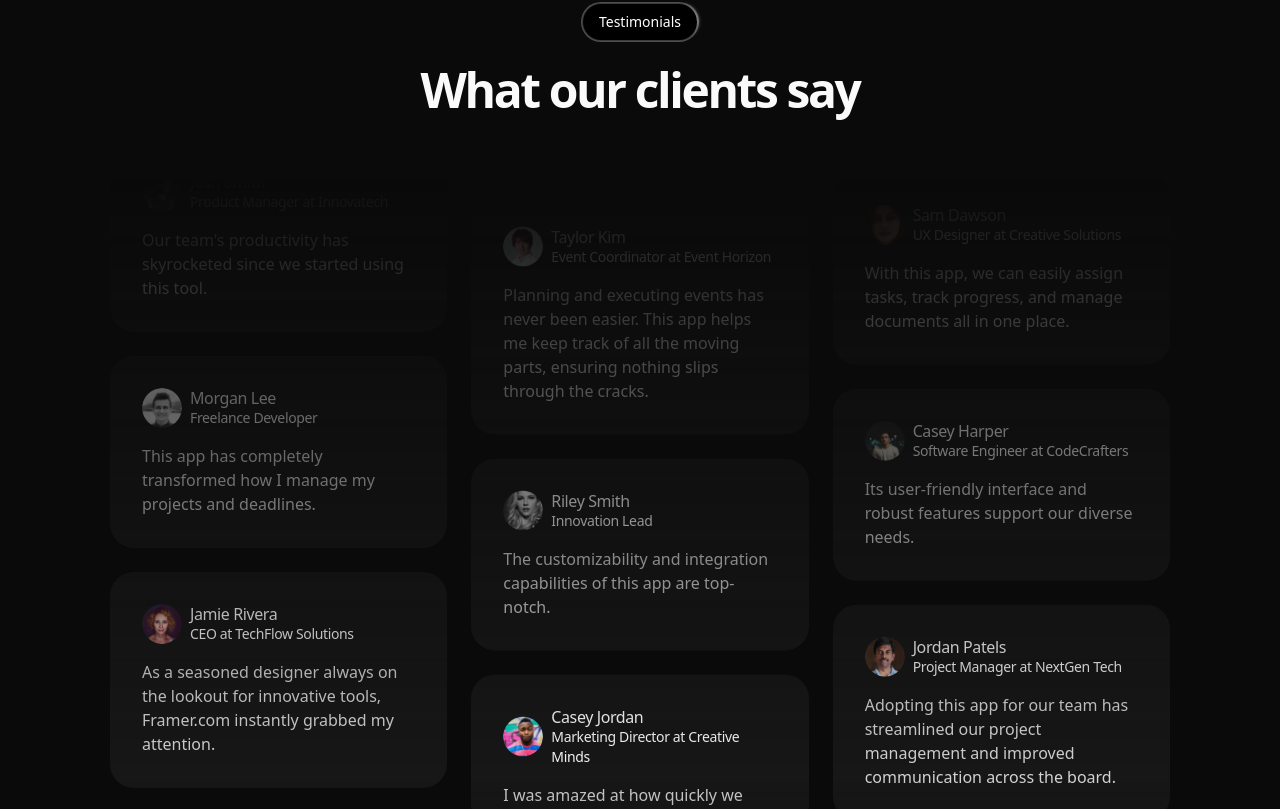
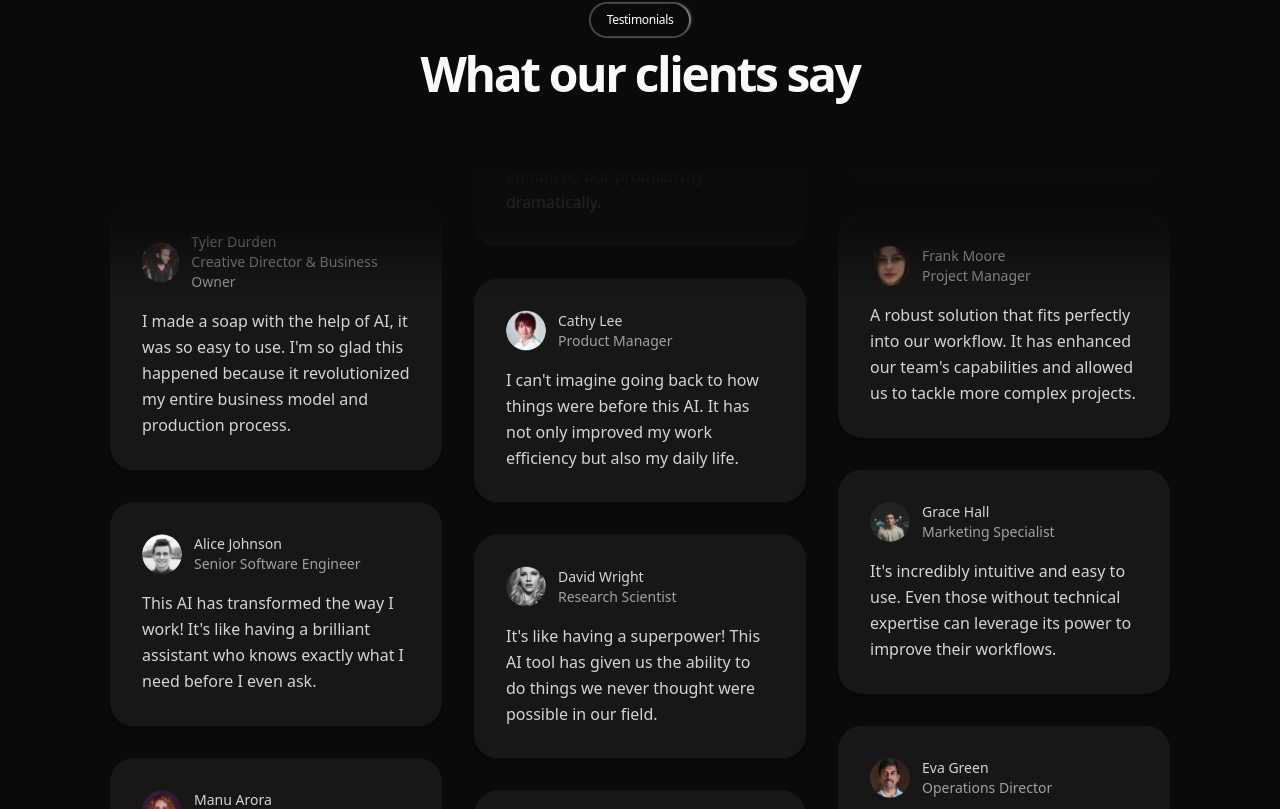
Before and after one commit to abdallanoor/pera-pixel, a Next.js app: page / in a window 1280 px wide. Shown: the part 1311-2120 px from the top of the page. Built offline with nearby package versions, Linux system fonts and the light colour scheme.

Commit message:
feat: update testimonials section

```diff
--- a/app/globals.css
+++ b/app/globals.css
@@ -107,6 +107,9 @@ html {
   }
 }
 @layer components {
+  .section-teg {
+    @apply font-medium text-xs tracking-tight bg-background!;
+  }
   .section-title {
     @apply text-center text-3xl md:text-5xl md:leading-14 font-bold tracking-tighter max-w-2xl;
   }
--- a/data/content.ts
+++ b/data/content.ts
@@ -20,58 +20,76 @@ export const DATA = {
   },
   testimonials: [
     {
-      text: "As a seasoned designer always on the lookout for innovative tools, Framer.com instantly grabbed my attention.",
-      imageSrc: "/avatar-1.png",
-      name: "Jamie Rivera",
-      job: "CEO at TechFlow Solutions",
+      id: "1",
+      name: "Manu Arora",
+      role: "Tech Innovator & Entrepreneur",
+      content:
+        "What a fantastic AI Every AI is, I just love it. It has completely transformed the way I approach problems and develop solutions.",
+      avatar: "/avatar-1.png",
     },
     {
-      text: "Our team's productivity has skyrocketed since we started using this tool. ",
-      imageSrc: "/avatar-2.png",
-      name: "Josh Smith",
-      job: "Product Manager at Innovatech",
+      id: "2",
+      name: "Tyler Durden",
+      role: "Creative Director & Business Owner",
+      content:
+        "I made a soap with the help of AI, it was so easy to use. I'm so glad this happened because it revolutionized my entire business model and production process.",
+      avatar: "/avatar-2.png",
     },
     {
-      text: "This app has completely transformed how I manage my projects and deadlines.",
-      imageSrc: "/avatar-3.png",
-      name: "Morgan Lee",
-      job: "Freelance Developer",
+      id: "3",
+      name: "Alice Johnson",
+      role: "Senior Software Engineer",
+      content:
+        "This AI has transformed the way I work! It's like having a brilliant assistant who knows exactly what I need before I even ask.",
+      avatar: "/avatar-3.png",
     },
     {
-      text: "I was amazed at how quickly we were able to integrate this app into our workflow.",
-      imageSrc: "/avatar-4.png",
-      name: "Casey Jordan",
-      job: "Marketing Director at Creative Minds",
+      id: "4",
+      name: "Bob Smith",
+      role: "Industry Analyst",
+      content:
+        "Absolutely revolutionary, a game-changer for our industry. It has streamlined our processes and enhanced our productivity dramatically.",
+      avatar: "/avatar-4.png",
     },
     {
-      text: "Planning and executing events has never been easier. This app helps me keep track of all the moving parts, ensuring nothing slips through the cracks.",
-      imageSrc: "/avatar-5.png",
-      name: "Taylor Kim",
-      job: "Event Coordinator at Event Horizon",
+      id: "5",
+      name: "Cathy Lee",
+      role: "Product Manager",
+      content:
+        "I can't imagine going back to how things were before this AI. It has not only improved my work efficiency but also my daily life.",
+      avatar: "/avatar-5.png",
     },
     {
-      text: "The customizability and integration capabilities of this app are top-notch.",
-      imageSrc: "/avatar-6.png",
-      name: "Riley Smith",
-      job: "Innovation Lead",
+      id: "6",
+      name: "David Wright",
+      role: "Research Scientist",
+      content:
+        "It's like having a superpower! This AI tool has given us the ability to do things we never thought were possible in our field.",
+      avatar: "/avatar-6.png",
     },
     {
-      text: "Adopting this app for our team has streamlined our project management and improved communication across the board.",
-      imageSrc: "/avatar-7.png",
-      name: "Jordan Patels",
-      job: "Project Manager at NextGen Tech",
+      id: "7",
+      name: "Eva Green",
+      role: "Operations Director",
+      content:
+        "The efficiency it brings is unmatched. It's a vital tool that has helped us cut costs and improve our end product significantly.",
+      avatar: "/avatar-7.png",
     },
     {
-      text: "With this app, we can easily assign tasks, track progress, and manage documents all in one place.",
-      imageSrc: "/avatar-8.png",
-      name: "Sam Dawson",
-      job: "UX Designer at Creative Solutions",
+      id: "8",
+      name: "Frank Moore",
+      role: "Project Manager",
+      content:
+        "A robust solution that fits perfectly into our workflow. It has enhanced our team's capabilities and allowed us to tackle more complex projects.",
+      avatar: "/avatar-8.png",
     },
     {
-      text: "Its user-friendly interface and robust features support our diverse needs.",
-      imageSrc: "/avatar-9.png",
-      name: "Casey Harper",
-      job: "Software Engineer at CodeCrafters",
+      id: "9",
+      name: "Grace Hall",
+      role: "Marketing Specialist",
+      content:
+        "It's incredibly intuitive and easy to use. Even those without technical expertise can leverage its power to improve their workflows.",
+      avatar: "/avatar-9.png",
     },
   ]
 }
--- a/sections/Hero.tsx
+++ b/sections/Hero.tsx
@@ -76,7 +76,7 @@ export default function Hero() {
             Real Estate
           </motion.span>
 
-          {" with Stunning Videos".split(" ").map((word, index) => (
+          {"with Stunning Videos".split(" ").map((word, index) => (
             <motion.span
               key={`after-${index}`}
               initial={{ opacity: 0, filter: "blur(4px)", y: 10 }}
--- a/sections/Testimonials.tsx
+++ b/sections/Testimonials.tsx
@@ -1,96 +1,145 @@
 "use client";
+
+import { motion } from "framer-motion";
+import { memo } from "react";
+import Image from "next/image";
 import { SectionTag } from "@/components/SectionTag";
 import { DATA } from "@/data/content";
-import Image from "next/image";
-import { Fragment, useRef } from "react";
-import { motion, useInView } from "motion/react";
 
-export default function Testimonials() {
-  const ref = useRef(null);
-  const isInView = useInView(ref, { once: true });
+interface Testimonial {
+  id: string;
+  name: string;
+  role: string;
+  content: string;
+  avatar: string;
+}
 
-  const firstColumn = DATA.testimonials.slice(0, 3);
-  const secondColumn = DATA.testimonials.slice(3, 6);
-  const thirdColumn = DATA.testimonials.slice(6, 9);
+interface TestimonialCardProps {
+  testimonial: Testimonial;
+}
 
-  const TestimonialsColumn = (props: {
-    testimonials: typeof DATA.testimonials;
-    duration?: number;
-  }) => (
-    <motion.div
-      animate={{
-        translateY: "-50%",
-      }}
-      transition={{
-        duration: props.duration || 10,
-        ease: "linear",
-        repeat: Infinity,
-        repeatType: "loop",
-      }}
-      className="flex flex-col gap-6 pb-6"
+const TestimonialCard = memo(({ testimonial }: TestimonialCardProps) => (
+  <motion.figure
+    initial={{ opacity: 0, y: 20 }}
+    animate={{ opacity: 1, y: 0 }}
+    viewport={{ once: true }}
+    transition={{ duration: 0.5 }}
+    className="rounded-3xl bg-neutral-900 p-8 shadow-lg"
   >
-      {[...new Array(2)].map((_, index) => (
-        <Fragment key={index}>
-          {props.testimonials.map((testimonial, index) => (
-            <div key={index} className="rounded-3xl p-8 dark:bg-neutral-900">
-              <div className="flex flex-col">
-                <div className="flex items-center gap-2">
+    <div className="flex flex-col items-start">
+      <div className="flex gap-3 items-center">
+        <div className="relative h-10 w-10 rounded-full overflow-hidden">
           <Image
-                    src={testimonial.imageSrc}
+            src={testimonial.avatar || "placeholder-img.png"}
             alt={testimonial.name}
-                    width={40}
-                    height={40}
-                    className="rounded-full"
-                    loading="lazy"
+            fill
+            className="object-cover"
+            sizes="40px"
           />
+        </div>
         <div>
-                    <h3 className="font-medium tracking-tight leading-5">
+          <h3 className="text-sm font-medium text-neutral-300">
             {testimonial.name}
           </h3>
-                    <p className="tracking-tight leading-5 text-sm">
-                      {testimonial.job}
+          <p className="text-sm font-normal text-neutral-400">
+            {testimonial.role}
           </p>
         </div>
       </div>
-                <p className="mt-4 text-neutral-700 dark:text-neutral-300">
-                  {testimonial.text}
+      <p className="text-base text-neutral-300 mt-4 leading-relaxed">
+        {testimonial.content}
       </p>
     </div>
-            </div>
-          ))}
-        </Fragment>
+  </motion.figure>
+));
+
+TestimonialCard.displayName = "TestimonialCard";
+
+interface MarqueeColumnProps {
+  testimonials: Testimonial[];
+  duration?: number;
+  className?: string;
+}
+
+const MarqueeColumn = memo(
+  ({ testimonials, duration = 60, className = "" }: MarqueeColumnProps) => {
+    const duplicatedTestimonials = [...testimonials, ...testimonials];
+
+    return (
+      <div className={`relative overflow-hidden ${className}`}>
+        <motion.div
+          animate={{ y: ["0%", "-50%"] }}
+          transition={{
+            duration,
+            repeat: Infinity,
+            ease: "linear",
+          }}
+          className="space-y-8 py-4"
+        >
+          {duplicatedTestimonials.map((testimonial, index) => (
+            <TestimonialCard
+              key={`${testimonial.id}-${index}`}
+              testimonial={testimonial}
+            />
           ))}
         </motion.div>
+      </div>
+    );
+  }
 );
 
+MarqueeColumn.displayName = "MarqueeColumn";
+
+const testimonials: Testimonial[] = DATA.testimonials;
+
+export default function Testimonials() {
+  const column1 = testimonials.slice(0, 3);
+  const column2 = testimonials.slice(3, 6);
+  const column3 = testimonials.slice(6, 9);
+
   return (
-    <section ref={ref} className="container mx-auto my-14 min-h-screen">
+    <section className="relative my-14">
+      <div className="container mx-auto">
         <motion.div
           initial={{ opacity: 0, y: 20, filter: "blur(4px)" }}
-        animate={isInView ? { opacity: 1, y: 0, filter: "blur(0px)" } : {}}
+          whileInView={{ opacity: 1, y: 0, filter: "blur(0px)" }}
+          viewport={{ once: true }}
           transition={{ duration: 1, delay: 0.2 }}
-        className="flex justify-center flex-col items-center gap-5"
+          className="text-center flex flex-col gap-2 items-center justify-center"
         >
           <SectionTag
             containerClassName="rounded-full"
             as="button"
-          className="flex items-center space-x-2 text-sm"
+            className="section-teg"
           >
             <span>Testimonials</span>
           </SectionTag>
           <h2 className="section-title">What our clients say</h2>
+        </motion.div>
 
         <motion.div
           initial={{ opacity: 0, y: 15 }}
-          animate={isInView ? { opacity: 1, y: 0 } : {}}
+          whileInView={{ opacity: 1, y: 0 }}
+          viewport={{ once: true }}
           transition={{ duration: 0.8, delay: 0.4 }}
-          className="grid grid-cols-1 md:grid-cols-2 lg:grid-cols-3 gap-6 mt-10 max-h-screen overflow-hidden [mask-image:linear-gradient(to_bottom,transparent,black_75%,transparent)]"
+          className="relative mt-14 grid h-[49rem] max-h-[150vh] grid-cols-1 items-start gap-8 overflow-hidden sm:mt-16 md:grid-cols-2 lg:grid-cols-3"
         >
-          <TestimonialsColumn testimonials={firstColumn} duration={15} />
-          <TestimonialsColumn testimonials={secondColumn} duration={19} />
-          <TestimonialsColumn testimonials={thirdColumn} duration={17} />
+          <MarqueeColumn testimonials={column1} duration={20} />
+          <MarqueeColumn
+            testimonials={column2}
+            duration={25}
+            className="hidden md:block"
+          />
+          <MarqueeColumn
+            testimonials={column3}
+            duration={20}
+            className="hidden lg:block"
+          />
+
+          <div className="pointer-events-none absolute inset-x-0 top-0 h-32 bg-gradient-to-b from-background via-background/80 to-transparent z-10" />
+          <div className="pointer-events-none absolute inset-x-0 bottom-0 h-32 bg-gradient-to-t from-background via-background/80 to-transparent z-10" />
         </motion.div>
-      </motion.div>
+      </div>
     </section>
   );
 }
```
Also changed, not shown: public/placeholder-img.png (added). Lines whose indentation alone changed are shown as unchanged.
